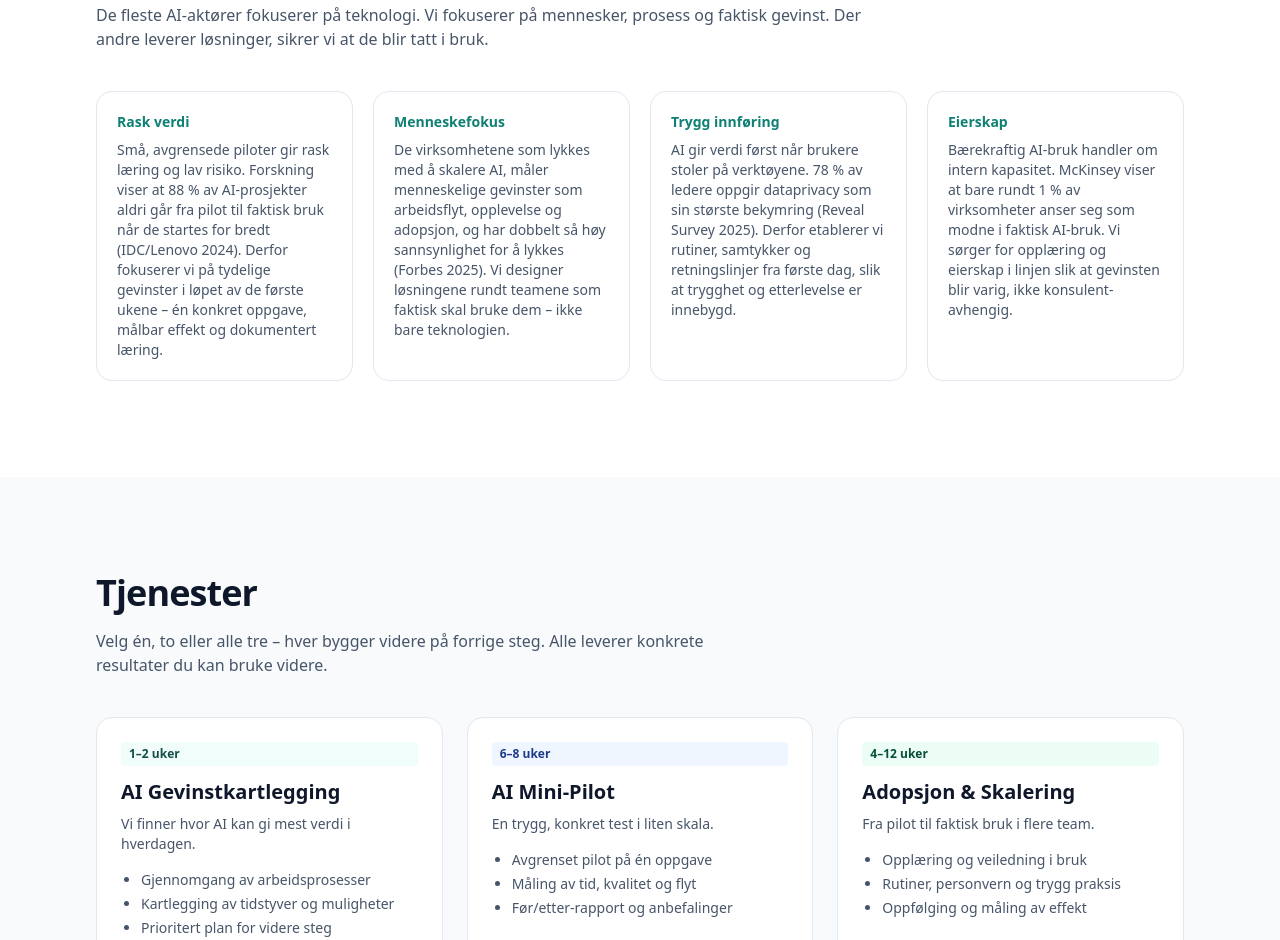
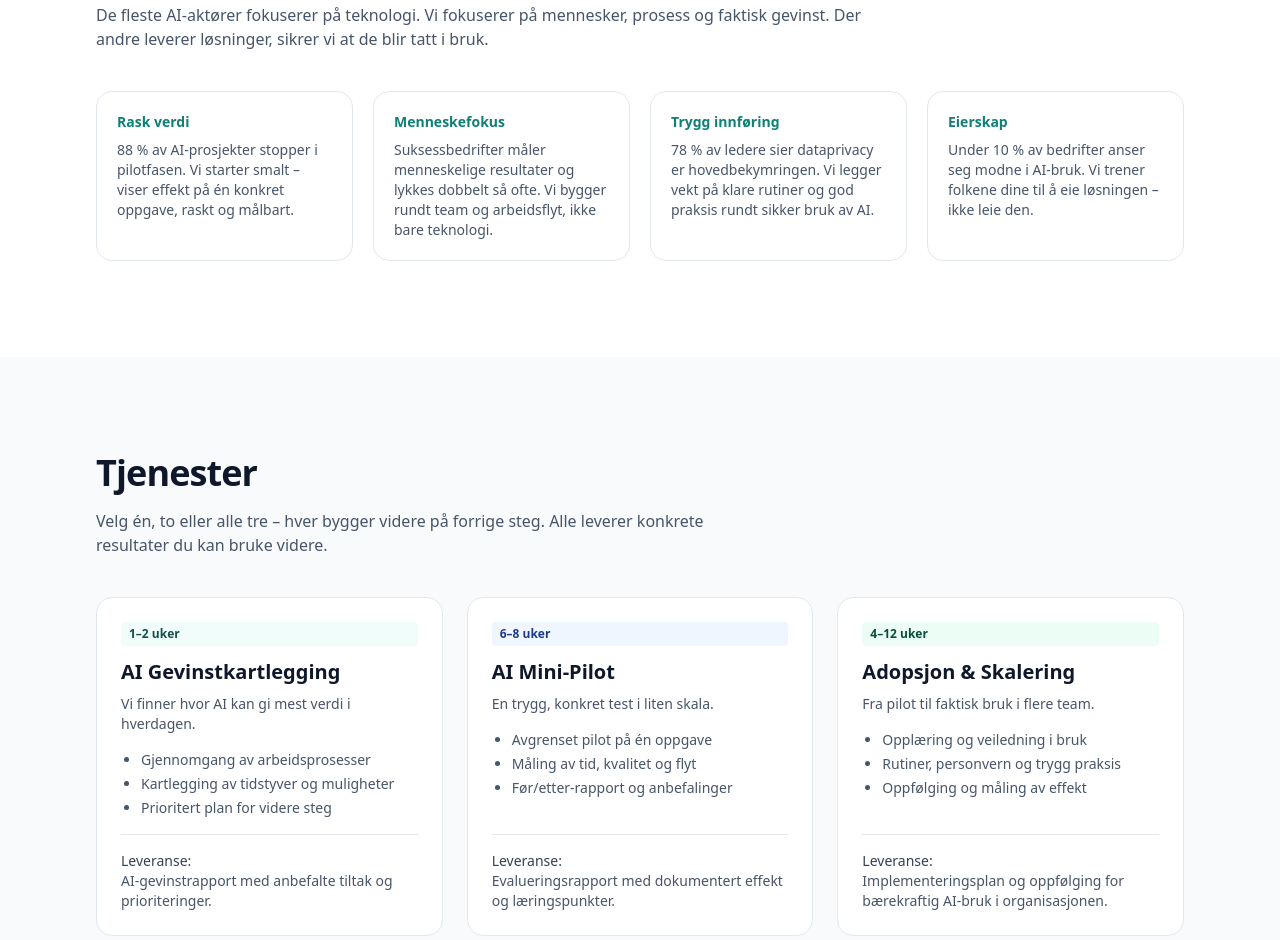
Before and after one commit to bmflindrum-realiser/realiser-static-site, a plain HTML site: page index.html in a window 1280 px wide. Shown: the part 786-1726 px from the top of the page. Drawn offline with nearby package versions, Linux system fonts and the light colour scheme.

Commit message:
Update index.html

```diff
--- a/index.html
+++ b/index.html
@@ -77,19 +77,23 @@
       <div class="mt-10 grid sm:grid-cols-2 lg:grid-cols-4 gap-5">
         <div class="rounded-2xl border border-slate-200 p-5">
           <div class="text-[var(--brand)] font-semibold text-sm">Rask verdi</div>
-          <p class="mt-2 text-sm text-slate-600">Små, avgrensede piloter gir rask læring og lav risiko. Forskning viser at 88 % av AI-prosjekter aldri går fra pilot til faktisk bruk når de startes for bredt (IDC/Lenovo 2024). Derfor fokuserer vi på tydelige gevinster i løpet av de første ukene – én konkret oppgave, målbar effekt og dokumentert læring.</p>
+          <p class="mt-2 text-sm text-slate-600">88 % av AI-prosjekter stopper i pilotfasen.
+Vi starter smalt – viser effekt på én konkret oppgave, raskt og målbart.</p>
         </div>
         <div class="rounded-2xl border border-slate-200 p-5">
           <div class="text-[var(--brand)] font-semibold text-sm">Menneskefokus</div>
-          <p class="mt-2 text-sm text-slate-600">De virksomhetene som lykkes med å skalere AI, måler menneskelige gevinster som arbeidsflyt, opplevelse og adopsjon, og har dobbelt så høy sannsynlighet for å lykkes (Forbes 2025). Vi designer løsningene rundt teamene som faktisk skal bruke dem – ikke bare teknologien.</p>
+          <p class="mt-2 text-sm text-slate-600">Suksessbedrifter måler menneskelige resultater og lykkes dobbelt så ofte.
+Vi bygger rundt team og arbeidsflyt, ikke bare teknologi.</p>
         </div>
         <div class="rounded-2xl border border-slate-200 p-5">
           <div class="text-[var(--brand)] font-semibold text-sm">Trygg innføring</div>
-          <p class="mt-2 text-sm text-slate-600">AI gir verdi først når brukere stoler på verktøyene. 78 % av ledere oppgir dataprivacy som sin største bekymring (Reveal Survey 2025). Derfor etablerer vi rutiner, samtykker og retningslinjer fra første dag, slik at trygghet og etterlevelse er innebygd.</p>
+          <p class="mt-2 text-sm text-slate-600">78 % av ledere sier dataprivacy er hovedbekymringen.
+Vi legger vekt på klare rutiner og god praksis rundt sikker bruk av AI.</p>
         </div>
         <div class="rounded-2xl border border-slate-200 p-5">
           <div class="text-[var(--brand)] font-semibold text-sm">Eierskap</div>
-          <p class="mt-2 text-sm text-slate-600">Bærekraftig AI-bruk handler om intern kapasitet. McKinsey viser at bare rundt 1 % av virksomheter anser seg som modne i faktisk AI-bruk. Vi sørger for opplæring og eierskap i linjen slik at gevinsten blir varig, ikke konsulent-avhengig.</p>
+          <p class="mt-2 text-sm text-slate-600">Under 10 % av bedrifter anser seg modne i AI-bruk.
+Vi trener folkene dine til å eie løsningen – ikke leie den.</p>
         </div>
       </div>
     </div>
```
